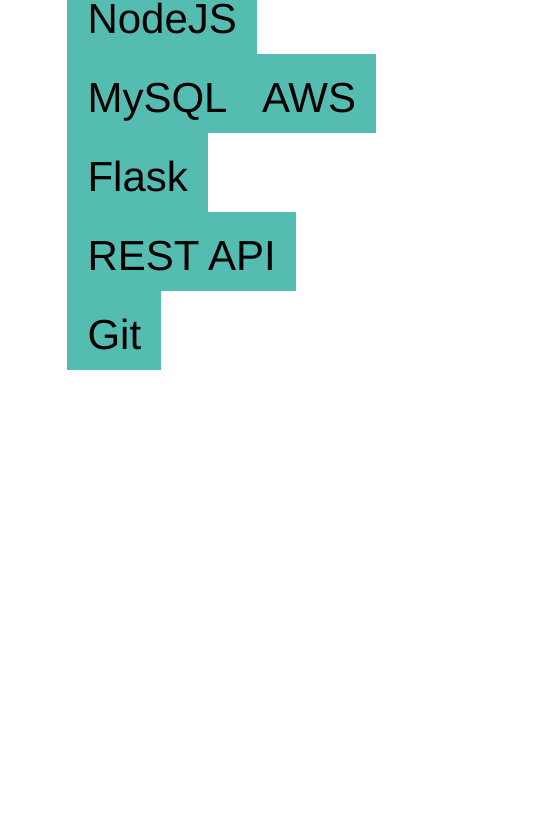
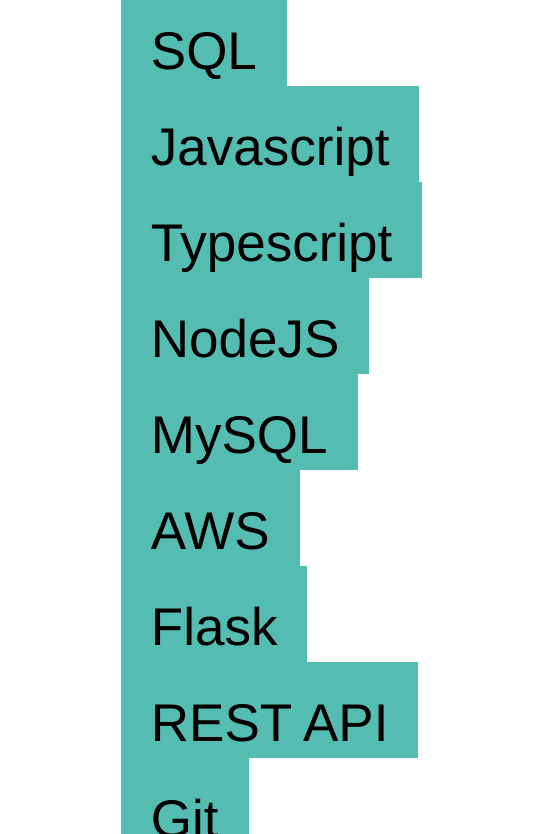
Before and after one commit to nazliakyol/nazliakyol.github.io, a plain HTML site: page index.html in a window 390 px wide. Shown: the part 805-1639 px from the top of the page, 558 px wide, since content can reach past the window. Before the commit the page ends 1245 px from the top, so only its background shows below. Drawn offline with Linux system fonts and the light colour scheme.

Commit message:
add css change

```diff
--- a/index.html
+++ b/index.html
@@ -7,7 +7,9 @@
     TODO: make it visible in the page
 -->
 <style>
+
     body{
+
         background: url(dan-farrell-fT49QnFucQ8-unsplash.jpg);
         background-size: cover;
         font-family: helvetica, arial, sans-serif;
@@ -15,13 +17,14 @@
 
     #container{
         width: 80%;
-        margin: 10%;
-        padding: 2rem;
+        margin: 20%;
+        padding: 3rem;
+
     }
 
     .item{
-        font-size: 32px;
-        padding: 18px;
+        font-size: 53px;
+        padding: 30px;
         margin-left: -10px;
         height: 36px;
         display: inline-block;
@@ -34,15 +37,8 @@
     .project:hover{background-color:#d7d71c; color:#000 }
     .skill{background-color: #54bcb0; color:#000}
 
-    @media only screen and (max-width: 700px) {
-        .item{
-            font-size: 42px;
-            padding: 20px;
-            margin-left: -10px;
-            height: 39px;
-            display: inline-block;
-        }
-    }
+
+
 </style>
 </head>
 <body>
```
